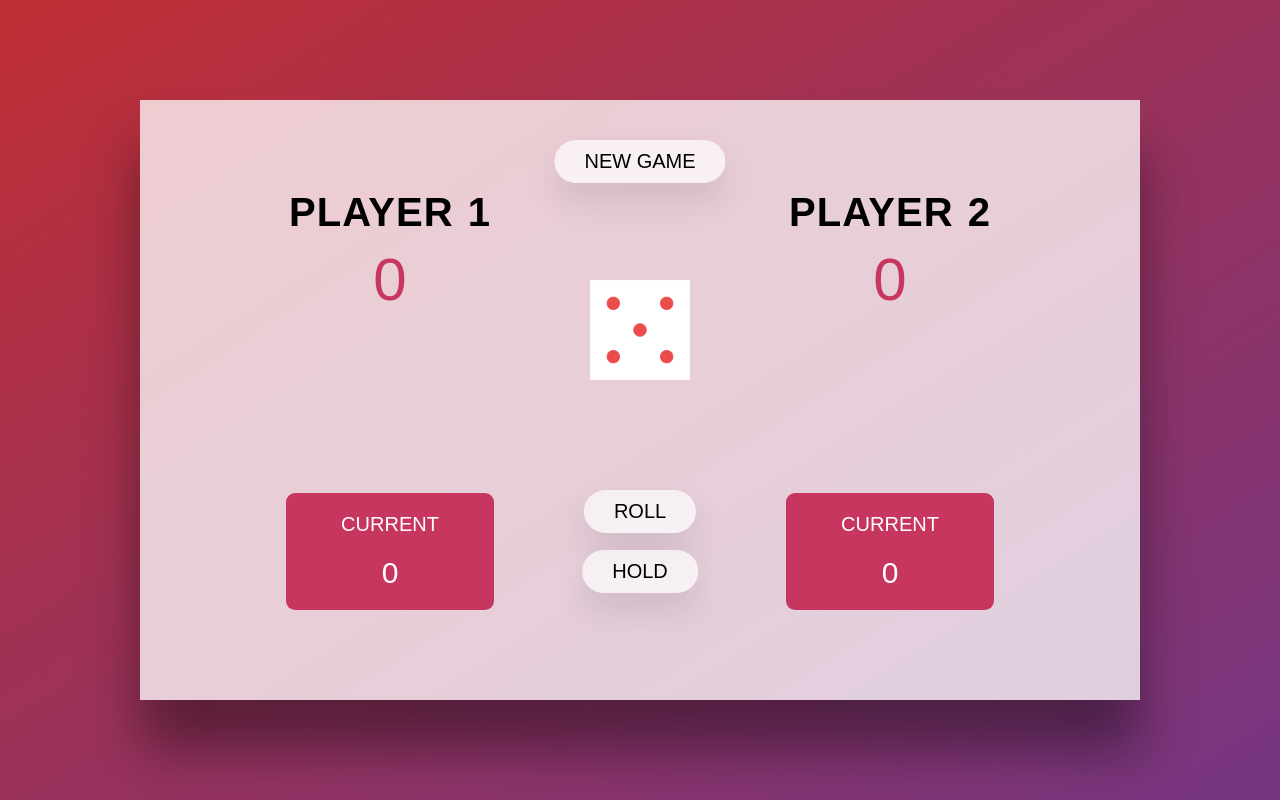
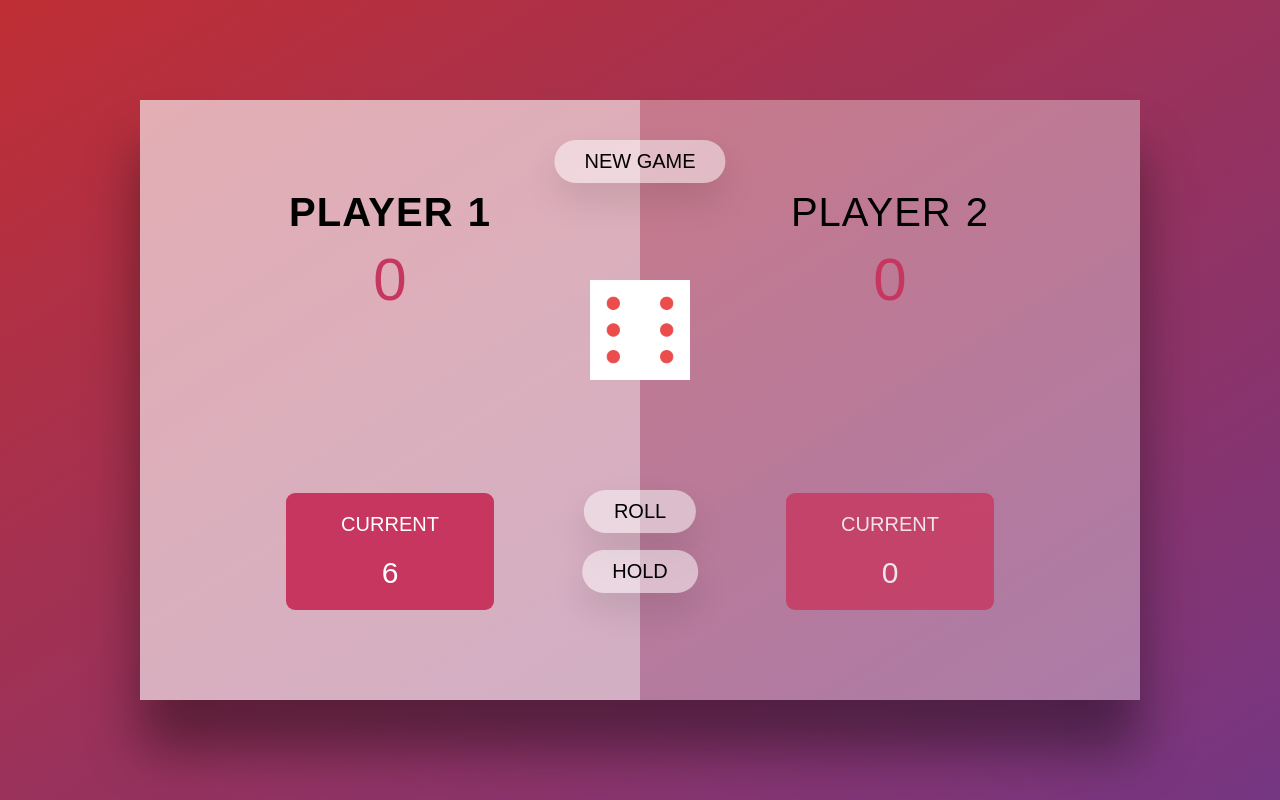
Before and after one commit to Yustes88/Pick-game, a plain HTML site: page index.html in a window 1280 px wide. Both pictures are taken after a click on the button "ROLL". Drawn offline with Linux system fonts and the light colour scheme.

Commit message:
Adds logic for start and switch

```diff
--- a/index.html
+++ b/index.html
@@ -18,7 +18,7 @@
                     <div class="current-score" id="current--0">0</div>
                 </div>
             </div>
-            <div class="player player--1 player--active">
+            <div class="player player--1">
                 <div class="title">Player 2</div>
                 <div class="score" id="score--1">0</div>
                 <div class="current">
@@ -32,5 +32,6 @@
             <button class="btn btn--hold">Hold</button>
         </div>
     </main>
+    <script src="script.js"></script>
 </body>
 </html>
--- /dev/null
+++ b/script.js
@@ -0,0 +1,56 @@
+const btnNew = document.querySelector('.btn--new')
+const btnRoll = document.querySelector('.btn--roll')
+const btnHold = document.querySelector('.btn--hold')
+
+const player0 = document.querySelector('.player--0')
+const player1 = document.querySelector('.player--1')
+
+const score0EL = document.querySelector('#score--0')
+const score1EL = document.querySelector('#score--1')
+
+const currentScore0EL = document.querySelector('#current--0')
+const currentScore1EL = document.querySelector('#current--1')
+
+const diceEl = document.querySelector('.dice')
+
+let score, activePlayer, currScore, playing;
+
+const init = () => {
+    score = [0, 0];
+    activePlayer = 0;
+    currScore = 0;
+    playing = true;
+
+    diceEl.classList.add('hidden')
+
+    player0.classList.add('player--active');
+}
+
+init()
+
+const switchPlayer = () => {
+    document.querySelector(`#current--${activePlayer}`).textContent = 0;
+    currScore = 0;
+    activePlayer = activePlayer === 0 ? 1 : 0;
+    player0.classList.toggle('player--active')
+    player1.classList.toggle('player--active')
+
+}
+
+const onBtnRollCLick = () => {
+    btnRoll.addEventListener('click', function() {
+        if(playing) {
+        const dice = Math.trunc(Math.random() * 6) + 1;
+        diceEl.classList.remove('hidden')
+        diceEl.src = `dice-${dice}.png`
+        if(dice !== 1) {
+            currScore += dice;
+            document.querySelector(`#current--${activePlayer}`).textContent = currScore
+        } else {
+            switchPlayer();
+            }
+        }
+    })
+}
+
+onBtnRollCLick()
--- a/styles.css
+++ b/styles.css
@@ -20,7 +20,7 @@ body {
 }
 
 .container {
-    background-color: rgba(255, 255, 255, 0.6);
+    background-color: rgba(255, 255, 255, 0.35);
     width: 100rem;
     height: 60rem;
     box-shadow: 0 5rem 5rem rgba(0, 0, 0, 0.4);
@@ -93,7 +93,7 @@ body {
     border-radius: 50rem;
     text-transform: uppercase;
     font-weight: 400;
-    background-color: rgba(255, 255, 255, 0.7);
+    background-color: rgba(255, 255, 255, 0.5);
     left: 50%;
     box-shadow: 0 1.75rem 3.5rem rgb(0 0 0 / 10%);
     transform: translate(-50%);
```
